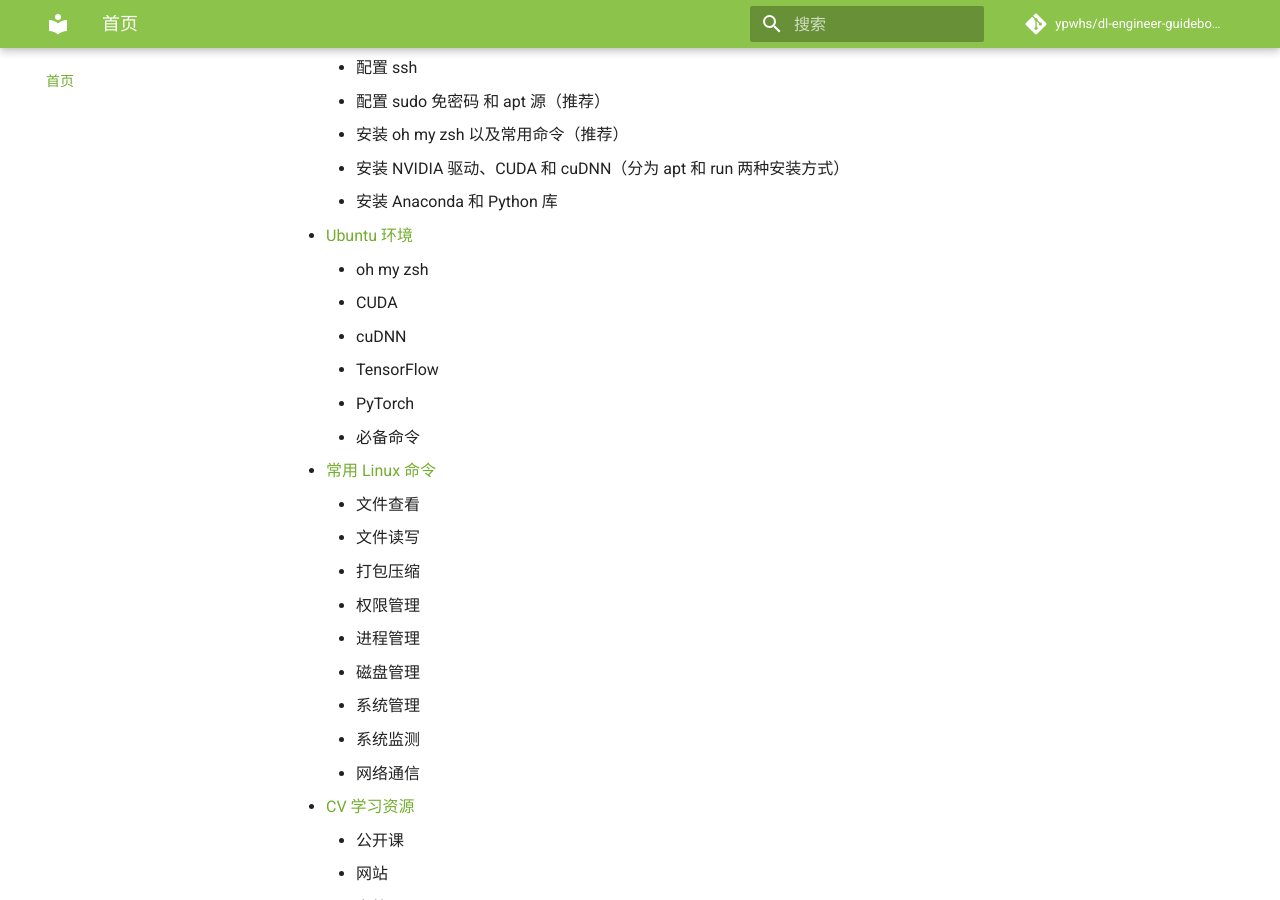
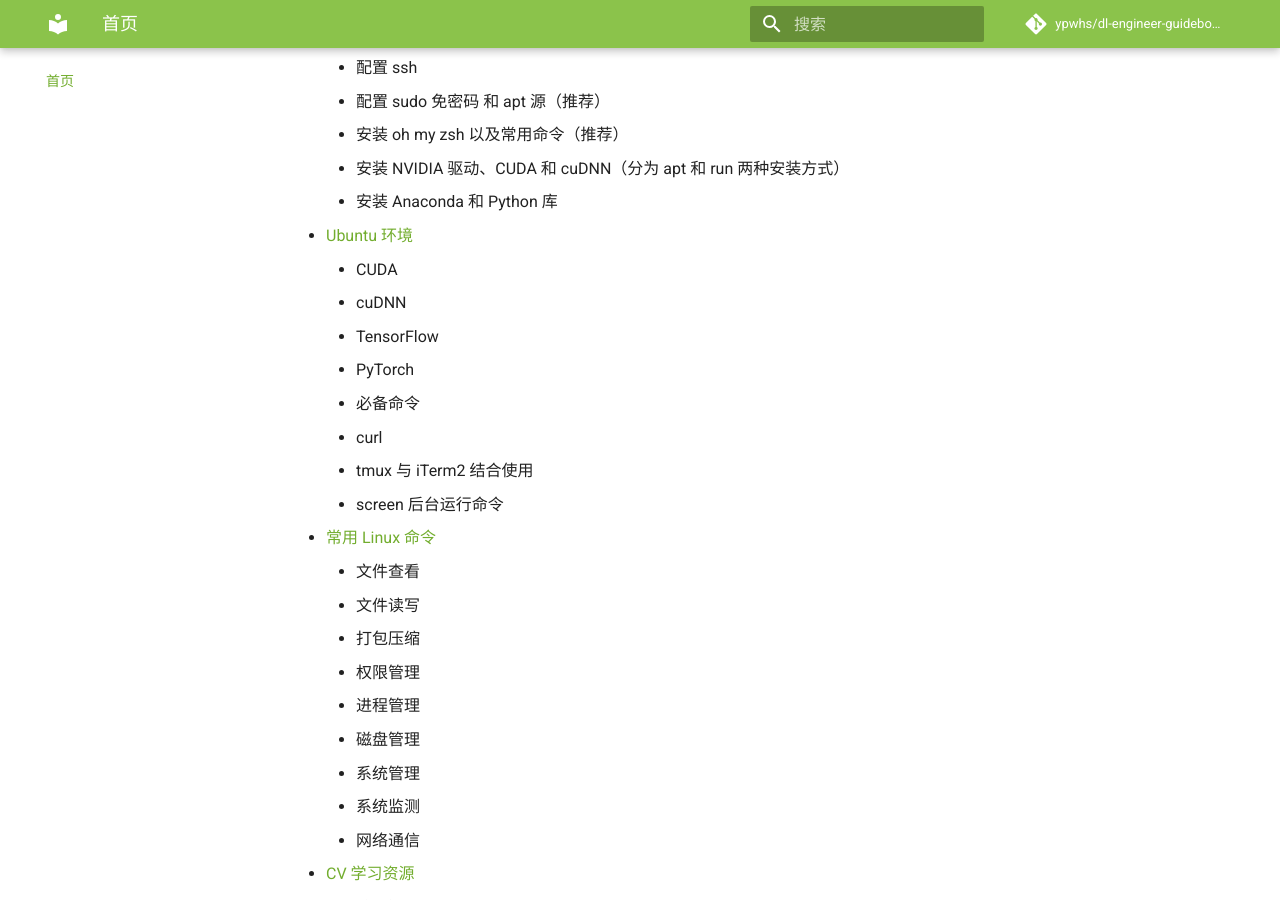
Before and after one commit to ypwhs/dl-engineer-guidebook, an MkDocs documentation site: the page built from docs/README.md, in a window 1280 px wide and 900 px high, scrolled down 1987 px. Built offline with MkDocs 1.6.1 and Material for MkDocs 9.7.7, drawn with Linux system fonts in a browser that asks for light colours; comment, search, counter and statistics services are not loaded.

Commit message:
Update README.md

```diff
--- a/docs/README.md
+++ b/docs/README.md
@@ -63,12 +63,14 @@
     * 安装 NVIDIA 驱动、CUDA 和 cuDNN（分为 apt 和 run 两种安装方式）
     * 安装 Anaconda 和 Python 库
 * [Ubuntu 环境](ubuntu-environment.md)
-    * oh my zsh
     * CUDA
     * cuDNN
     * TensorFlow
     * PyTorch
     * 必备命令
+      * curl
+      * tmux 与 iTerm2 结合使用
+      * screen 后台运行命令
 * [常用 Linux 命令](linux-command.md)
     * 文件查看
     * 文件读写
```
